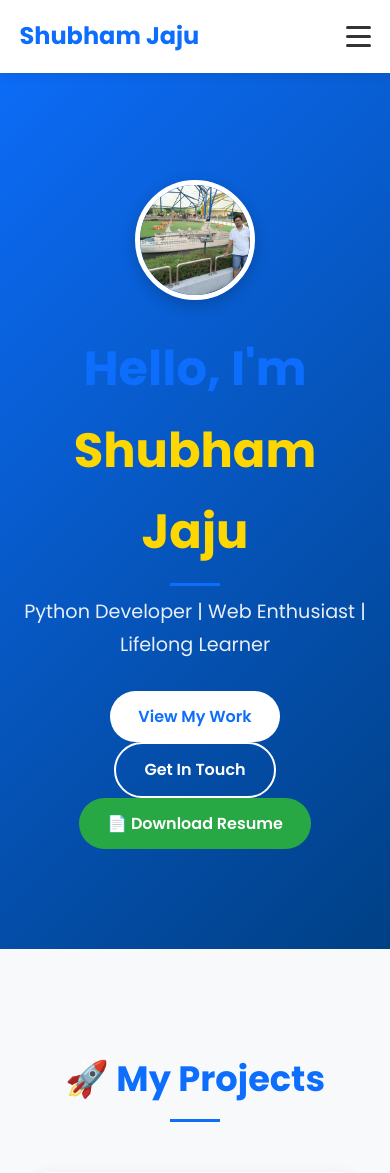
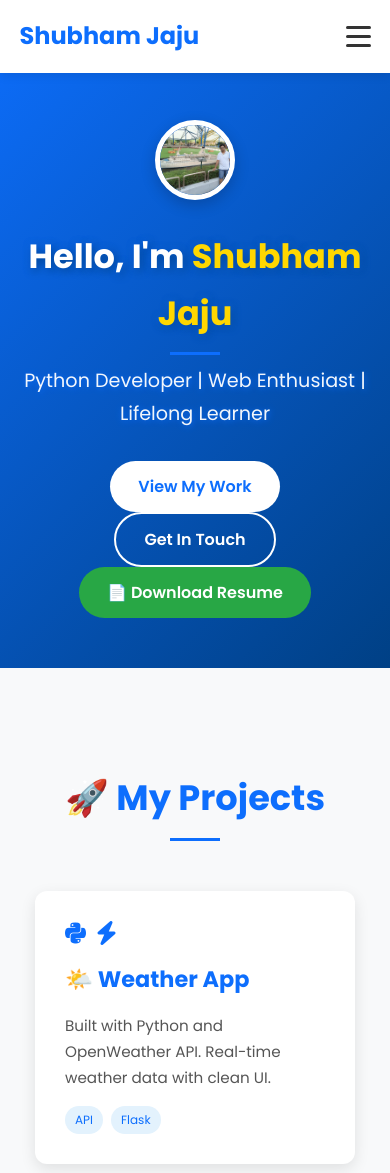
Before and after one commit to shubhamjaju03/Portfolio, a Flask app: page / in a window 390 px wide. Shown: the top 1173 px of the page. Run offline with Flask 3, Linux system fonts and the light colour scheme.

Commit message:
Update style.css

```diff
--- a/static/css/style.css
+++ b/static/css/style.css
@@ -42,7 +42,6 @@
     z-index: 1000;
     transition: 0.3s;
 }
-
 .nav-brand a {
     color: #0d6efd;
     text-decoration: none;
@@ -50,7 +49,6 @@
     font-size: 1.5rem;
 }
 .nav-brand a:hover { color: #004085; }
-
 .nav-menu {
     display: flex;
     gap: 2.5rem;
@@ -118,19 +116,29 @@
     margin-bottom: 20px;
     box-shadow: 0 5px 15px rgba(0,0,0,0.2);
 }
+
+/* MAIN MODIFICATION STARTS HERE */
 .hero h2 {
     font-size: 3rem;
     margin-bottom: 10px;
+    color: #fff;
+    text-shadow: 2px 2px 8px #004085, 0 0 6px #0d6efd;
 }
 .hero h2 span {
-    color: #ffd700;
+    color: #ffd700; /* gold for emphasis */
     font-weight: 700;
+    text-shadow: 1px 1px 8px #004085, 0 0 6px #0d6efd;
 }
+/* MAIN MODIFICATION ENDS HERE */
+
 .hero p {
     font-size: 1.2rem;
     margin-bottom: 30px;
-    opacity: 0.9;
+    opacity: 0.95;
+    color: #fff;
+    text-shadow: 1px 1px 6px #0d6efd;
 }
+
 .hero-buttons { margin-top: 20px; }
 .btn {
     display: inline-block;
@@ -153,6 +161,20 @@
 .btn:hover {
     transform: translateY(-3px);
     box-shadow: 0 5px 15px rgba(0,0,0,0.2);
+}
+
+/* Responsive for Mobile */
+@media (max-width: 768px) {
+    .hero {
+        padding: 120px 10px 50px;
+    }
+    .hero h2 {
+        font-size: 2.1rem;
+    }
+    .profile-pic {
+        width: 80px;
+        height: 80px;
+    }
 }
 
 /* Sections */
```
